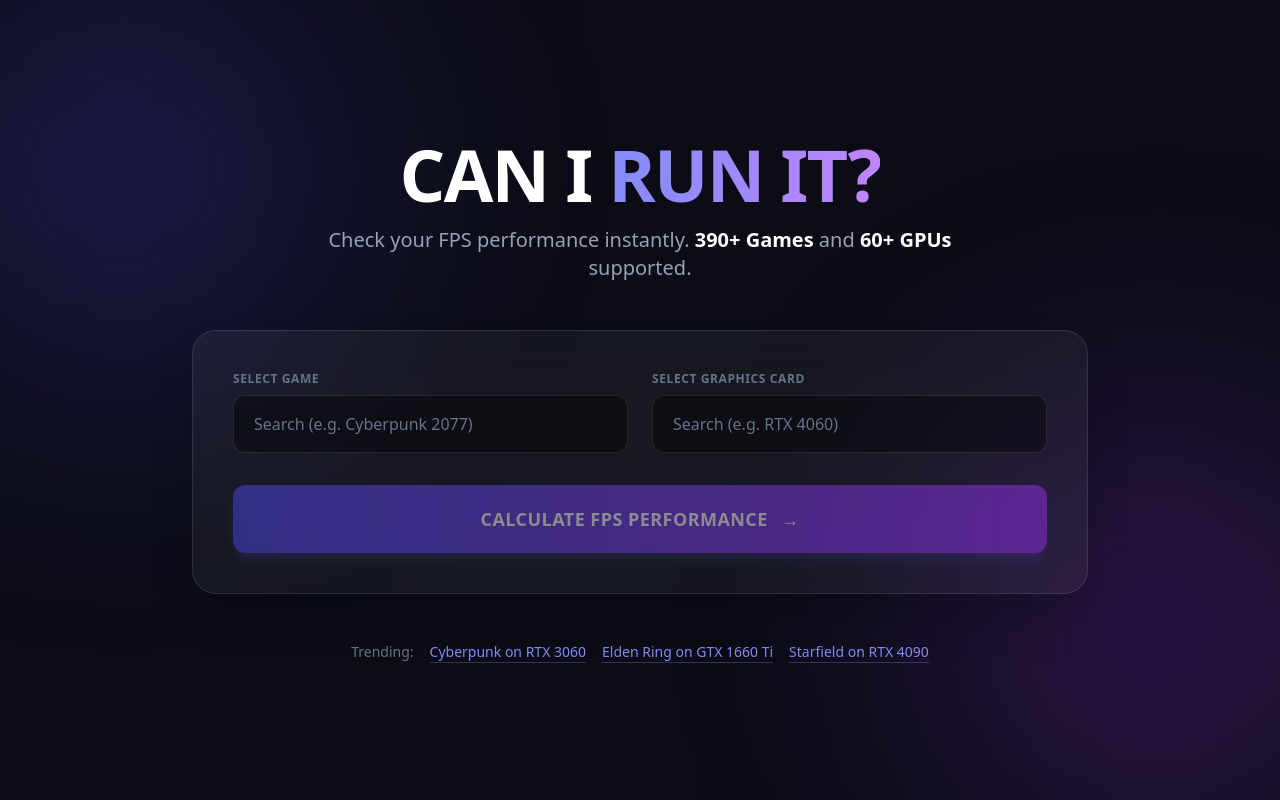
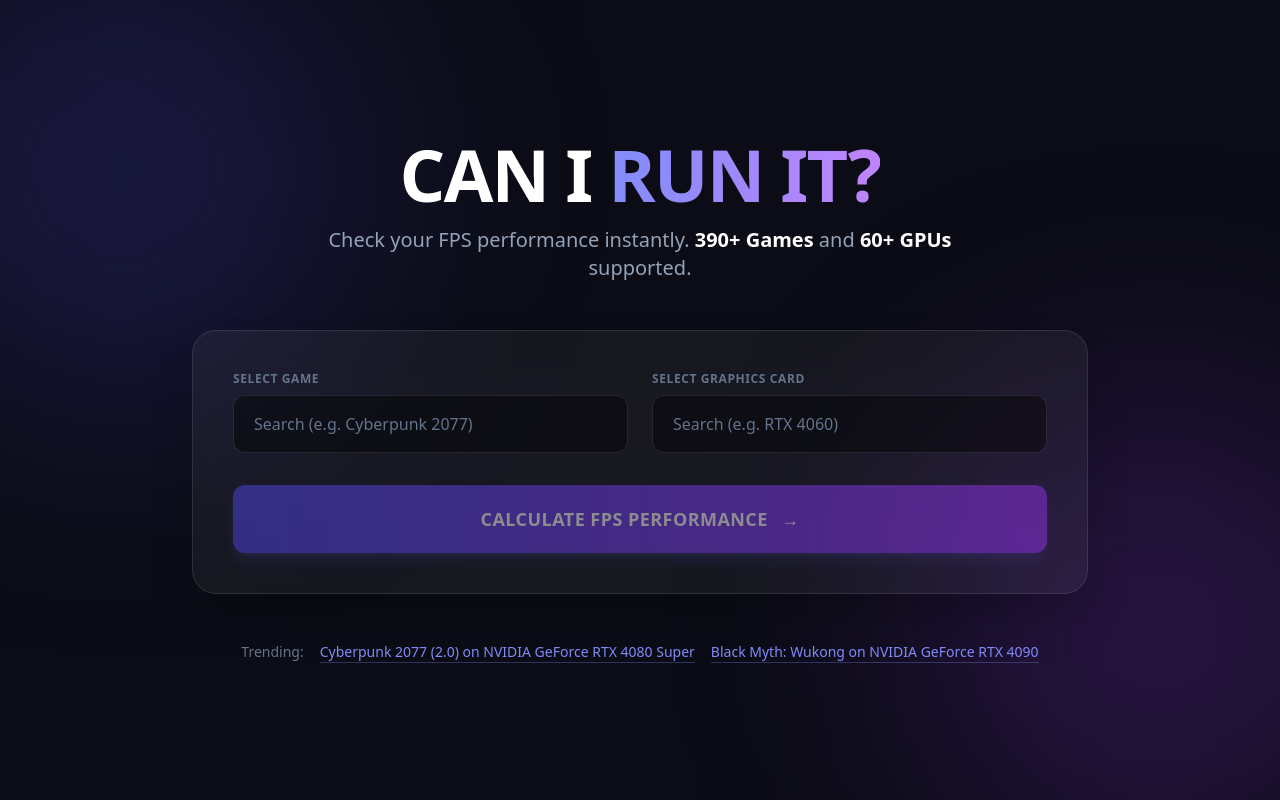
Before and after one commit to ismahelZero/fps-calculator, a Nuxt app: page / in a window 1280 px wide. Built offline with nearby package versions, Linux system fonts and the light colour scheme.

Commit message:
Update game links in index.vue for dynamic routing based on available data

```diff
--- a/pages/index.vue
+++ b/pages/index.vue
@@ -174,22 +174,19 @@
       >
         <span>Trending:</span>
         <NuxtLink
-          to="/optimize/cyberpunk-2077-2-0/rtx-3060"
+          v-if="gamesData[0] && gpusData[1]"
+          :to="`/optimize/${gamesData[0].slug}/${gpusData[1].slug}`"
           class="border-b border-indigo-400/30 text-indigo-400 transition-colors hover:text-white"
         >
-          Cyberpunk on RTX 3060
+          {{ gamesData[0].name }} on {{ gpusData[1].name }}
         </NuxtLink>
+
         <NuxtLink
-          to="/optimize/elden-ring/gtx-1660-ti"
+          v-if="gamesData[2] && gpusData[0]"
+          :to="`/optimize/${gamesData[2].slug}/${gpusData[0].slug}`"
           class="border-b border-indigo-400/30 text-indigo-400 transition-colors hover:text-white"
         >
-          Elden Ring on GTX 1660 Ti
-        </NuxtLink>
-        <NuxtLink
-          to="/optimize/starfield/rtx-4090"
-          class="border-b border-indigo-400/30 text-indigo-400 transition-colors hover:text-white"
-        >
-          Starfield on RTX 4090
+          {{ gamesData[2].name }} on {{ gpusData[0].name }}
         </NuxtLink>
       </div>
     </div>
```
